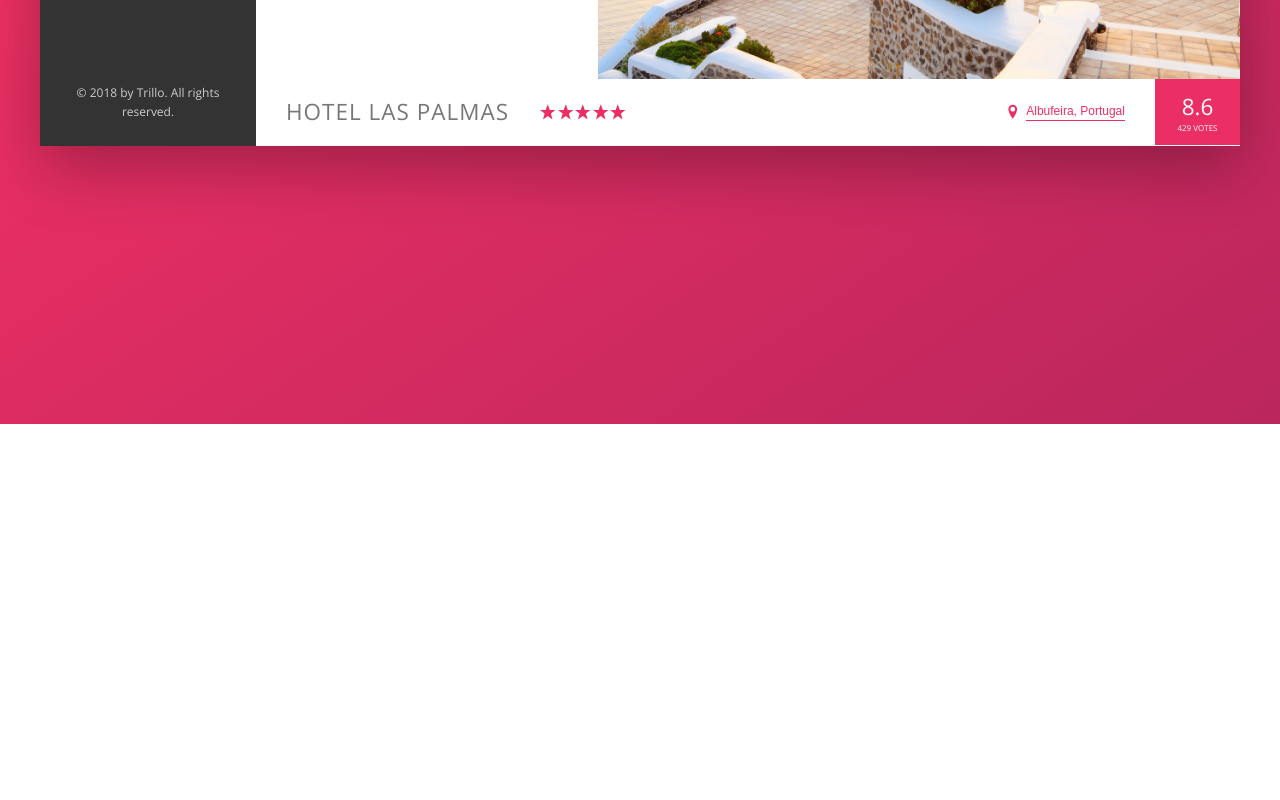
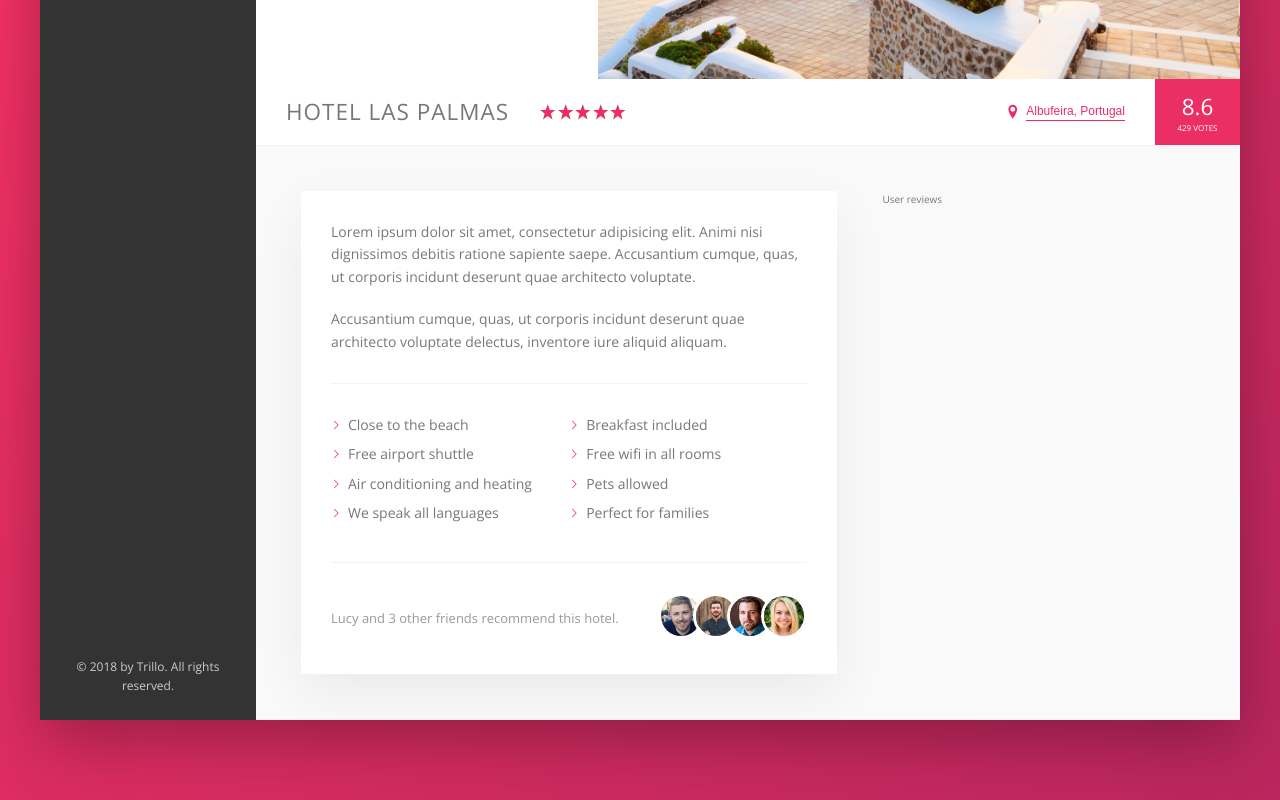
Before and after one commit to dmytronasyrov/Trillo, a website: page index.html in a window 1280 px wide. Shown: the part 456-1256 px from the top of the page. Before the commit the page ends 880 px from the top, so only its background shows below. Drawn offline with nearby package versions, Linux system fonts and the light colour scheme.

Commit message:
add main section

```diff
--- a/index.html
+++ b/index.html
@@ -147,6 +147,46 @@
             <div class="overview__rating-count">429 votes</div>
           </div>
         </div>
+
+        <div class="detail">
+          <div class="description">
+            <p class="paragraph">
+              Lorem ipsum dolor sit amet, consectetur adipisicing elit. Animi nisi dignissimos debitis ratione sapiente saepe. Accusantium cumque, quas, ut corporis incidunt deserunt quae architecto voluptate.
+            </p>
+
+            <p class="paragraph">
+              Accusantium cumque, quas, ut corporis incidunt deserunt quae architecto voluptate delectus, inventore iure aliquid aliquam.
+            </p>
+
+            <ul class="list">
+              <li class="list__item">Close to the beach</li>
+              <li class="list__item">Breakfast included</li>
+              <li class="list__item">Free airport shuttle</li>
+              <li class="list__item">Free wifi in all rooms</li>
+              <li class="list__item">Air conditioning and heating</li>
+              <li class="list__item">Pets allowed</li>
+              <li class="list__item">We speak all languages</li>
+              <li class="list__item">Perfect for families</li>
+            </ul>
+
+            <div class="recommend">
+              <p class="recommend__count">
+                Lucy and 3 other friends recommend this hotel.
+              </p>
+
+              <div class="recommend__friends">
+                <img src="img/user-3.jpg" alt="Friend 1" class="recommend__photo">
+                <img src="img/user-4.jpg" alt="Friend 2" class="recommend__photo">
+                <img src="img/user-5.jpg" alt="Friend 3" class="recommend__photo">
+                <img src="img/user-6.jpg" alt="Friend 4" class="recommend__photo">
+              </div>
+            </div>
+          </div>
+
+          <div class="user-reviews">
+            User reviews
+          </div>
+        </div>
       </main>
     </div>
   </div>
--- a/sass/_base.scss
+++ b/sass/_base.scss
@@ -13,6 +13,9 @@
   --color-grey-dark-3: #999;
 
   --shadow-dark: 0 2rem 6rem rgba(0,0,0, .3);
+  --shadow-light: 0 2rem 5rem rgba(0,0,0, .06);
+
+  --line: 1px solid var(--color-grey-light-2);
 }
 
 * {
--- a/sass/_components.scss
+++ b/sass/_components.scss
@@ -203,7 +203,7 @@
 // HOTEL OVERVIEW
 
 .overview {
-  border-bottom: 1px solid var(--color-grey-light-2);
+  border-bottom: var(--line);
 
   display: flex;
   align-items: center;
@@ -305,6 +305,74 @@
   }
 }
 
+//////////////////////////////////////////////////////////////
+// PARAGRAPH
+
+.paragraph:not(:last-of-type) {
+  margin-bottom: 2rem;
+}
+
+//////////////////////////////////////////////////////////////
+// LIST
+
+.list {
+  list-style: none;
+  margin: 3rem 0;
+  padding: 3rem 0;
+  border-top: var(--line);
+  border-bottom: var(--line);
+
+  display: flex;
+  flex-wrap: wrap;
+
+  &__item {
+    margin-bottom: .7rem;
+
+    flex: 0 0 50%;
+  }
+
+  &__item::before {
+    content: "";
+    display: inline-block;
+    height: 1rem;
+    width: 1rem;
+    margin-right: .7rem;
+
+    background-color: var(--color-primary);
+    -webkit-mask-image: url(../img/chevron-thin-right.svg);
+    -webkit-mask-size: cover;
+    mask-image: url(../img/chevron-thin-right.svg);
+    mask-size: cover;
+  }
+}
+
+//////////////////////////////////////////////////////////////
+// RECOMMEND
+
+.recommend {
+  font-size: 1.3rem;
+  color: var(--color-grey-dark-3);
+
+  display: flex;
+  align-items: center;
+
+  &__count {
+    margin-right: auto;
+  }
+
+  &__photo {
+    box-sizing: content-box;
+    height: 4rem;
+    width: 4rem;
+    border-radius: 50%;
+    border: 3px solid #fff;
+
+    &:not(:last-child) {
+      margin-right: -1.5rem;
+    }
+  }
+}
+
 
 
 
--- a/sass/_layout.scss
+++ b/sass/_layout.scss
@@ -10,7 +10,7 @@
   font-size: 1.4rem;
   height: 7rem;
   background-color: #fff;
-  border-bottom: 1px solid var(--color-grey-light-2);
+  border-bottom: var(--line);
 
   display: flex;
   justify-content: space-between;
@@ -34,3 +34,25 @@
   background-color: #fff;
   flex: 1;
 }
+
+.detail {
+  padding: 4.5rem;
+  background-color: var(--color-grey-light-1);
+  border-bottom: var(--line);
+
+  display: flex;
+}
+
+.description {
+  font-size: 1.4rem;
+  background-color: #fff;
+  box-shadow: var(--shadow-light);
+  padding: 3rem;
+  margin-right: 4.5rem;
+
+  flex: 0 0 60%;
+}
+
+.user-reviews {
+  flex: 1;
+}
```
Also changed, not shown: css/style.css, img/SVG/aircraft-take-off.svg (deleted), img/SVG/bookmark.svg (deleted), img/SVG/chat.svg (deleted), img/SVG/chevron-thin-right.svg (deleted), img/SVG/home.svg (deleted), img/SVG/key.svg (deleted), img/SVG/location-pin.svg (deleted), img/SVG/magnifying-glass.svg (deleted), img/SVG/map.svg (deleted), img/SVG/star.svg (deleted).
